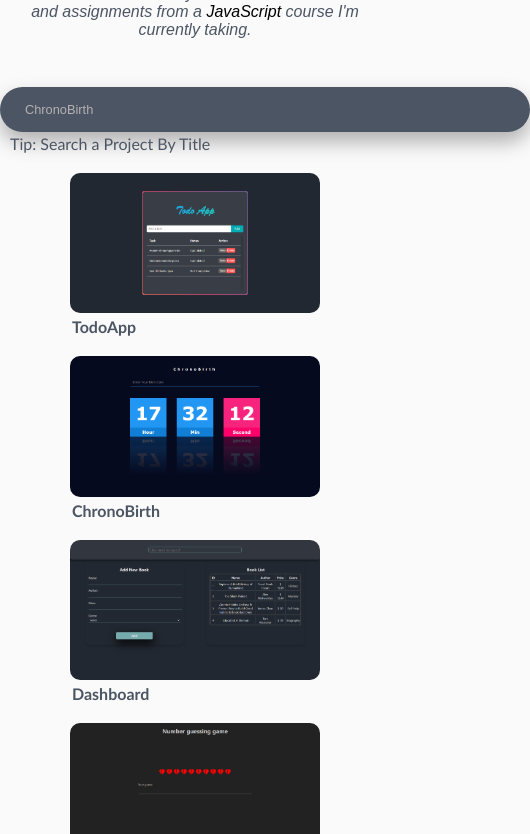
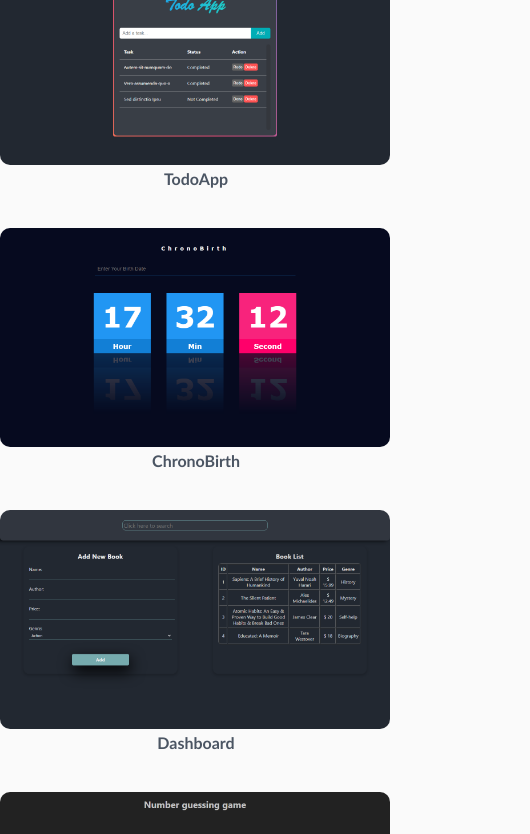
Before and after one commit to rezadrakhshan/JavaScript-project, a plain HTML site: page static/index.html in a window 390 px wide. Shown: the part 475-1309 px from the top of the page, 530 px wide, since content can reach past the window. Drawn offline with Linux system fonts and the light colour scheme; a web font is replaced by a local one.

Commit message:
feat
make Responsive

```diff
--- a/static/index.html
+++ b/static/index.html
@@ -5,9 +5,12 @@
     <meta name="viewport" content="width=device-width, initial-scale=1.0" />
     <title>JavaScript-Projects</title>
     <link rel="stylesheet" href="style/style.css" />
-    <link rel="preconnect" href="https://fonts.googleapis.com">
-<link rel="preconnect" href="https://fonts.gstatic.com" crossorigin>
-<link href="https://fonts.googleapis.com/css2?family=Anton+SC&family=Bebas+Neue&family=Playwrite+HR:wght@100..400&display=swap" rel="stylesheet">
+    <link rel="preconnect" href="https://fonts.googleapis.com" />
+    <link rel="preconnect" href="https://fonts.gstatic.com" crossorigin />
+    <link
+      href="https://fonts.googleapis.com/css2?family=Anton+SC&family=Bebas+Neue&family=Playwrite+HR:wght@100..400&display=swap"
+      rel="stylesheet"
+    />
   </head>
   <body>
     <nav>
@@ -16,47 +19,60 @@
       </div>
       <div class="social">
         <h3><a href="https://github.com/rezadrakhshan/">Github</a></h3>
-        <h3><a href="https://www.linkedin.com/in/seyedrezadrakhshan/">Linkedin</a></h3>
+        <h3>
+          <a href="https://www.linkedin.com/in/seyedrezadrakhshan/">Linkedin</a>
+        </h3>
         <h3><a href="mailto:srdrakhshan@gmail.com">Gmail</a></h3>
       </div>
     </nav>
     <header>
-      <h1>JavaScript <span>Projects</span> <br><span>Develop</span> <span>By</span> Seyed Reza Derakhshan</h1>
+      <h1>
+        JavaScript <span>Projects</span> <br /><span>Develop</span>
+        <span>By</span> Seyed Reza Derakhshan
+      </h1>
       <h1></h1>
-      <p id="hero-text">This <span>Website</span> contains my <span>solutions</span> to the exercises and assignments from a <span>JavaScript</span> course I'm currently taking.</p>
+      <p id="hero-text">
+        This <span>Website</span> contains my <span>solutions</span> to the
+        exercises and assignments from a <span>JavaScript</span> course I'm
+        currently taking.
+      </p>
     </header>
     <div class="search">
-      <input id="search-input" type="text" placeholder="">
+      <input
+        id="search-input"
+        type="text"
+        placeholder="Search a Project By Title"
+      />
       <p>Tip: Search a Project By Title</p>
     </div>
     <div class="project-cards">
       <div class="card">
         <a href="../Contents/TodoApp/index.html">
-          <img src="image/todo.png" alt="">
+          <img src="image/todo.png" alt="" />
         </a>
         <h4>TodoApp</h4>
       </div>
       <div class="card">
         <a href="../Contents/ChronoBirth/index.html">
-          <img src="image/chronobirth.png" alt="">
+          <img src="image/chronobirth.png" alt="" />
         </a>
         <h4>ChronoBirth</h4>
       </div>
       <div class="card">
         <a href="../Contents/Dashboard/index.html">
-          <img src="image/dashboard.png" alt="">
+          <img src="image/dashboard.png" alt="" />
         </a>
         <h4>Dashboard</h4>
       </div>
       <div class="card">
         <a href="../Contents/Number guessing game/index.html">
-          <img src="image/number.png" alt="">
+          <img src="image/number.png" alt="" />
         </a>
         <h4>Number Guessing Game</h4>
       </div>
       <div class="card">
         <a href="../Contents/Hamburger Menu/index.html">
-          <img src="image/hamburgermenu.png" alt="">
+          <img src="image/hamburgermenu.png" alt="" />
         </a>
         <h4>Hamburger Menu</h4>
       </div>
--- a/static/style/style.css
+++ b/static/style/style.css
@@ -1,86 +1,99 @@
-*{
-  margin: 0%;
+* {
+  margin: 0;
+  padding: 0;
+  box-sizing: border-box;
 }
 
-body{
+body {
   background-color: #fafafa;
   color: #4b5563;
   font-family: 'Gill Sans', 'Gill Sans MT', Calibri, 'Trebuchet MS', sans-serif;
 }
 
-nav{
+nav {
   display: flex;
   justify-content: space-between;
   padding: 10px;
-  .social{
+}
+
+.social {
   display: flex;
 }
-  .social h3{
+
+.social h3 {
   margin-right: 10px;
 }
-  #logo-text{
+
+#logo-text {
   background-color: #4b5563;
   color: #fafafa;
   padding: 2px;
   border-radius: 5px;
 }
-  a{
+
+a {
   text-decoration: none;
   color: #4b5563;
-    &:hover{
+}
+
+a:hover {
   background-color: #4b5563;
   border-radius: 5px;
   padding: 2px;
   color: #fafafa;
   transition: all 0.1s ease;
 }
-  }
-}
 
-header{
+header {
   text-align: center;
   margin-top: 3rem;
   font-family: "Anton SC", sans-serif;
   font-style: italic;
   font-size: 2rem;
-  #hero-text{
+}
+
+#hero-text {
   font-size: 1rem;
 }
-  span{
+
+header span {
   color: #000000;
 }
+
+.search {
+  margin: auto;
+  margin-top: 3rem;
+  width: 80%;
+  max-width: 500px;
 }
 
-.search{
-  margin: auto;
-  margin-top: 3rem;
-  width: 500px;
-  p{
+.search p {
   text-align: left;
   padding-left: 10px;
   margin-top: 2px;
 }
-}
 
-.search input{
-  width: 500px;
+.search input {
+  width: 100%;
   padding: 15px;
   border-radius: 25px;
   border: none;
   background-color: #4b5563;
   color: #d2d8df;
   box-shadow: 0 10px 20px rgba(0, 0, 0, 0.3);
-  &:focus{
+}
+
+.search input:focus {
   outline: none;
 }
-  &::placeholder{
+
+.search input::placeholder {
   font-size: 0.8rem;
   color: #b6b1b1;
   padding-left: 10px;
 }
-}
 
-.project-cards{
+.project-cards {
   display: flex;
   justify-content: space-around;
   flex-wrap: wrap;
@@ -89,12 +102,66 @@ header{
   margin-top: 5%;
 }
 
-.card{
-  img{
-    width: 250px;
+.card img {
+  width: 100%;
+  max-width: 250px;
   border-radius: 10px;
 }
-  h4{
+
+.card h4 {
   padding: 1px 0 20px 2px;
+  text-align: center;
+}
+
+/* Media Queries for Responsiveness */
+@media (max-width: 768px) {
+  nav {
+    flex-direction: column;
+    align-items: center;
+  }
+
+  .social {
+    margin-top: 10px;
+  }
+
+  .social h3 {
+    margin-right: 0;
+    margin-bottom: 5px;
+  }
+
+  header {
+    font-size: 1.5rem;
+  }
+
+  .search {
+    width: 90%;
+  }
+
+  .project-cards {
+    flex-direction: column;
+    align-items: center;
+  }
+
+  .card {
+    margin-bottom: 20px;
   }
 }
+
+@media (max-width: 480px) {
+  header {
+    font-size: 1.2rem;
+    margin-top: 2rem;
+  }
+
+  .search input {
+    padding: 10px;
+  }
+
+  .project-cards {
+    width: 100%;
+  }
+
+  .card img {
+    max-width: 100%;
+  }
+}
```
Lines whose indentation alone changed are shown as unchanged.
